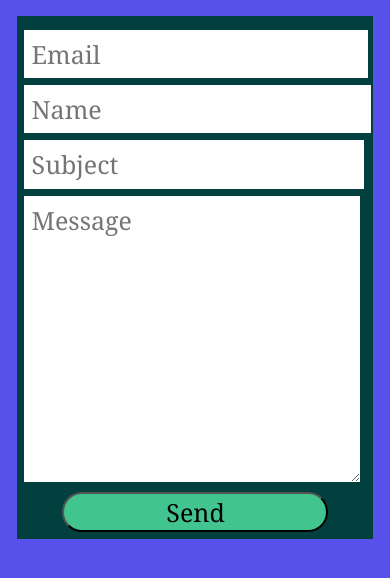
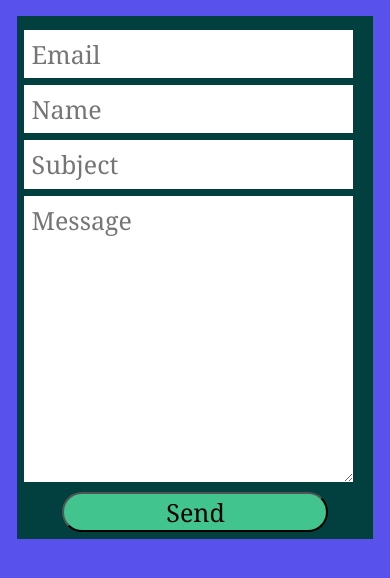
Before and after one commit to CoderEgloo/twiterbot, a website: page contact.html in a window 390 px wide. Shown: the part 162-740 px from the top of the page. Drawn offline with Linux system fonts and the light colour scheme.

Commit message:
Update style.css

```diff
--- a/style.css
+++ b/style.css
@@ -220,20 +220,20 @@ body{
       }
         #contactbox #emailform {
         padding-left: 2%;
-        width: 94%;
+        width: 90%;
         }
         #contactbox #nameform {
           padding-left: 2%;
-          width: 95%;
+          width: 90%;
         }
         #contactbox #subjectform {
           padding-left: 2%;
-          width: 93%;
+          width: 90%;
 
         }
         #contactbox #messageform {
         padding-left: 2%;
-        width: 92%;
+        width: 90%;
 
         }
         #contactbox #send{
@@ -241,7 +241,7 @@ body{
 
         }
     #resume {
-      height: 100%;
+      height: 110%;
       width: 98%;
       margin-left: 1%;
     }
```
